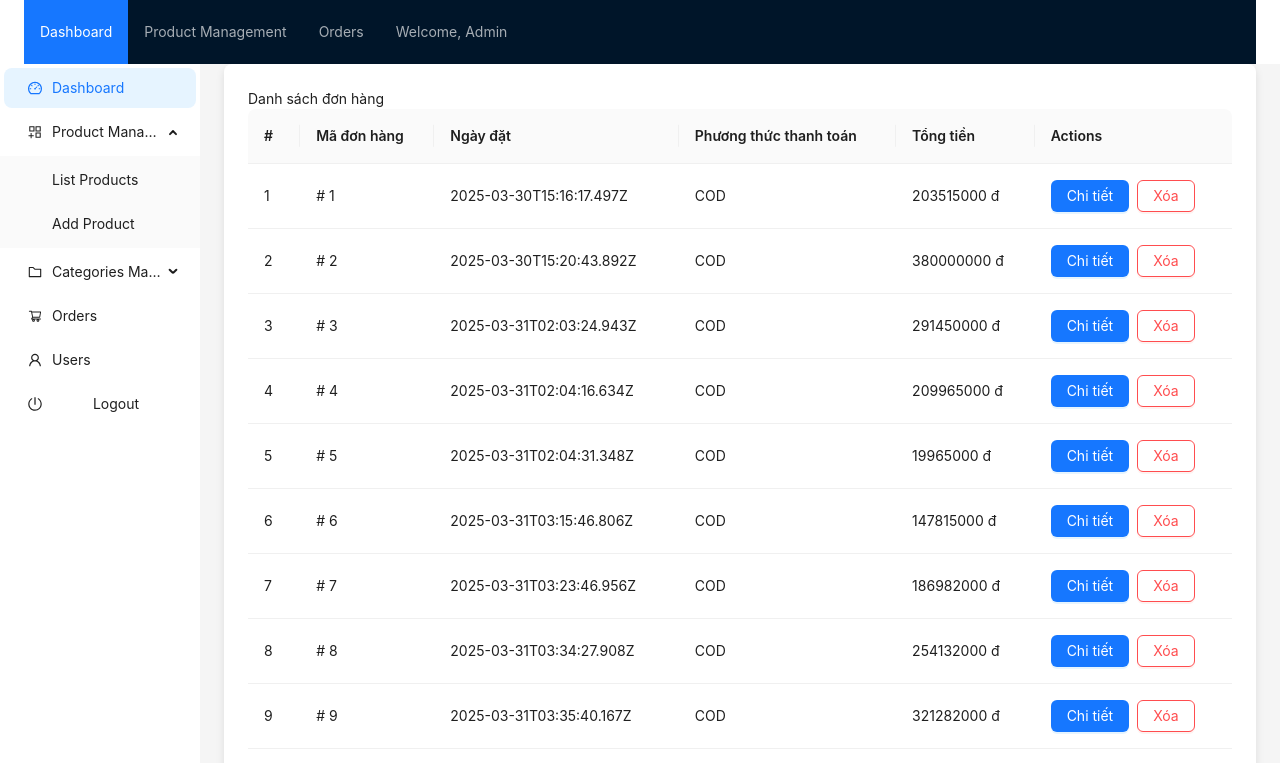
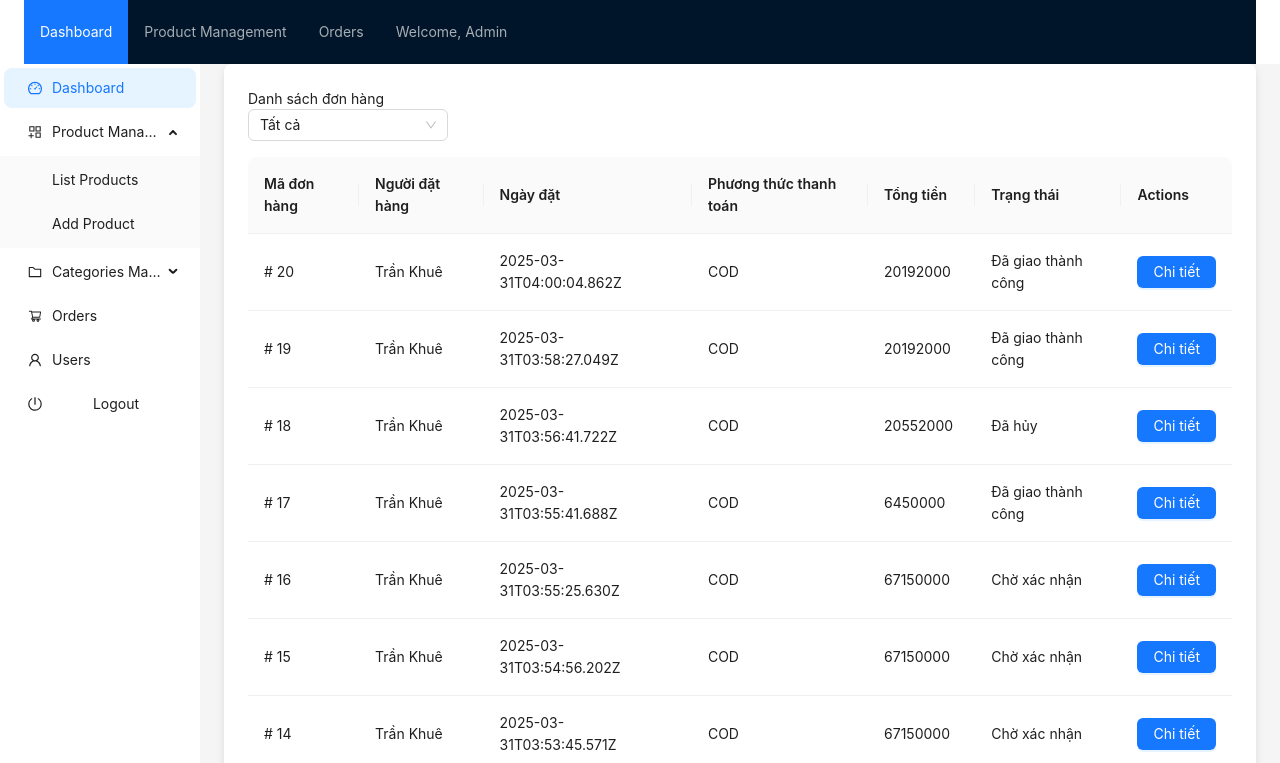
Before and after one commit to Website-Furino/FW2_Spring2025, a React (Vite) app: page /admin/orders in a window 1280 px wide. Shown: the top 763 px of the page. Built offline with nearby package versions, Linux system fonts and the light colour scheme; data requests are answered from the project's data file; sample sign-in values are in the browser's storage.

Commit message:
cập nhật trạng thái bên admin

```diff
--- a/src/page/(admin)/Orders/OrderDetail.tsx
+++ b/src/page/(admin)/Orders/OrderDetail.tsx
@@ -1,20 +1,34 @@
 import React, { useState, useEffect } from "react";
 import axios from "axios";
-import { message, Card, Row, Col, Typography, Divider, List } from "antd";
-import { useParams } from "react-router-dom"; // Để lấy thông tin từ URL params
+import {
+  message,
+  Card,
+  Row,
+  Col,
+  Typography,
+  Divider,
+  List,
+  Select,
+} from "antd";
+import { useParams } from "react-router-dom";
 
 const { Title, Text } = Typography;
+const { Option } = Select;
 
 const OrderDetail = () => {
   const [orderDetails, setOrderDetails] = useState<any>(null);
   const [loading, setLoading] = useState(true);
+  const [status, setStatus] = useState("");
   const { id } = useParams();
+  const user = JSON.parse(localStorage.getItem("user") || "{}");
+
   useEffect(() => {
     if (id) {
       axios
         .get(`http://localhost:3000/orders/${id}`)
         .then((response) => {
           setOrderDetails(response.data); // Lưu thông tin đơn hàng vào state
+          setStatus(response.data.status); // Lưu trạng thái hiện tại
           setLoading(false);
         })
         .catch((error) => {
@@ -28,13 +42,51 @@ const OrderDetail = () => {
     }
   }, [id]);
 
+  const handleStatusChange = (newStatus: string) => {
+    // Giữ nguyên các thông tin đơn hàng khác và chỉ thay đổi trạng thái
+    const updatedOrder = {
+      ...orderDetails, // Giữ nguyên tất cả các thông tin hiện tại của đơn hàng
+      status: newStatus, // Cập nhật trạng thái mới
+    };
+
+    axios
+      .put(`http://localhost:3000/orders/${id}`, updatedOrder) // Gửi toàn bộ đơn hàng với trạng thái mới
+      .then((response) => {
+        setStatus(newStatus); // Cập nhật trạng thái mới trong state
+        setOrderDetails(response.data); // Cập nhật lại thông tin đơn hàng sau khi cập nhật
+        message.success("Cập nhật trạng thái đơn hàng thành công!");
+      })
+      .catch((error) => {
+        console.error("Lỗi khi cập nhật trạng thái:", error);
+        message.error("Không thể cập nhật trạng thái đơn hàng.");
+      });
+  };
+
   if (loading) {
-    return <div>Loading...</div>; // Hiển thị khi đang tải dữ liệu
+    return <div>Loading...</div>;
   }
 
   if (!orderDetails) {
-    return <div>Không có thông tin đơn hàng.</div>; // Hiển thị nếu không có dữ liệu đơn hàng
+    return <div>Không có thông tin đơn hàng.</div>;
   }
+
+  // Cấu hình các trạng thái có thể thay đổi từ trạng thái hiện tại
+  const getAvailableStatusOptions = (currentStatus: string) => {
+    switch (currentStatus) {
+      case "Chờ xác nhận":
+        return ["Đã xác nhận", "Đã hủy"];
+      case "Đã xác nhận":
+        return ["Đang giao hàng"];
+      case "Đang giao hàng":
+        return ["Đã giao thành công"];
+      case "Đã giao thành công":
+        return []; // Không thể thay đổi trạng thái nữa
+      case "Đã hủy":
+        return []; // Không thể thay đổi trạng thái nữa
+      default:
+        return []; // Trạng thái mặc định hoặc không hợp lệ
+    }
+  };
 
   return (
     <div style={{ maxWidth: "1200px", margin: "0 auto", paddingTop: "50px" }}>
@@ -84,7 +136,9 @@ const OrderDetail = () => {
             <List.Item>
               <List.Item.Meta
                 title={item.name}
-                description={`Số lượng: ${item.quantity} | Giá: ${item.price.toLocaleString()} đ`}
+                description={`Số lượng: ${
+                  item.quantity
+                } | Giá: ${item.price.toLocaleString()} đ`}
               />
             </List.Item>
           )}
@@ -105,6 +159,30 @@ const OrderDetail = () => {
             </Text>
           </Col>
         </Row>
+
+        <Divider />
+
+        <Row gutter={16}>
+          <Col span={12}>
+            <Text strong>Chọn trạng thái: </Text>
+          </Col>
+          <Col span={12} style={{ textAlign: "right" }}>
+            {/* Chỉ hiển thị dropdown nếu đơn hàng chưa giao hoặc chưa giao thành công */}
+            <Select
+              value={status}
+              onChange={handleStatusChange}
+              style={{ width: 200 }}
+            >
+              {getAvailableStatusOptions(orderDetails.status).map(
+                (statusOption) => (
+                  <Option key={statusOption} value={statusOption}>
+                    {statusOption}
+                  </Option>
+                )
+              )}
+            </Select>
+          </Col>
+        </Row>
       </Card>
     </div>
   );
--- a/src/page/(admin)/Orders/Orders.tsx
+++ b/src/page/(admin)/Orders/Orders.tsx
@@ -1,23 +1,35 @@
-import { Button, Space, Table, Popconfirm } from "antd";
+import React from "react";
+import { Button, Space, Table, Select } from "antd";
 import { Link } from "react-router-dom";
-import { useDelete, useList } from "../../../hooks"; // Hook của bạn
+import { useList } from "../../../hooks";
+
+const { Option } = Select;
 
 const OrderList = () => {
-  const { data, isLoading } = useList({ resource: "orders" }); // Lấy danh sách đơn hàng
-  const { mutate } = useDelete({ resource: "orders" }); // Xóa đơn hàng
+  const { data, isLoading } = useList({ resource: "orders" });
+  const [filterStatus, setFilterStatus] = React.useState("");
+
+  // Sắp xếp đơn hàng theo orderDate
+  const sortedData = data
+    ? [...data].sort((a, b) => new Date(b.orderDate) - new Date(a.orderDate))
+    : [];
+
+  // Lọc dữ liệu theo trạng thái đã chọn
+  const filteredData = filterStatus
+    ? sortedData.filter((order) => order.status === filterStatus)
+    : sortedData;
 
   const columns = [
-    {
-      title: "#",
-      dataIndex: "id",
-      key: "id",
-      render: (_, __, index) => index + 1, // Số thứ tự
-    },
     {
       title: "Mã đơn hàng",
       dataIndex: "id",
       key: "id",
-      render: (id) => <Link to={`/order/${id}`}># {id}</Link>, // Liên kết đến chi tiết đơn hàng
+      render: (id) => <Link to={`${id}`}># {id}</Link>,
+    },
+    {
+      title: "Người đặt hàng",
+      dataIndex: ["userInfo", "fullName"],
+      key: "userInfo.fullName",
     },
     {
       title: "Ngày đặt",
@@ -33,7 +45,11 @@ const OrderList = () => {
       title: "Tổng tiền",
       dataIndex: "totalPrice",
       key: "totalPrice",
-      render: (totalPrice) => totalPrice + " đ", // Định dạng tiền tệ
+    },
+    {
+      title: "Trạng thái",
+      dataIndex: "status",
+      key: "status",
     },
     {
       title: "Actions",
@@ -42,14 +58,6 @@ const OrderList = () => {
           <Button type="primary">
             <Link to={`${order.id}`}>Chi tiết</Link>
           </Button>
-          <Popconfirm
-            title="Bạn có chắc chắn muốn xóa đơn hàng này?"
-            onConfirm={() => mutate(order.id)}
-            okText="Có"
-            cancelText="Không"
-          >
-            <Button danger>Xóa</Button>
-          </Popconfirm>
         </Space>
       ),
     },
@@ -58,11 +66,26 @@ const OrderList = () => {
   return (
     <div>
       <h1>Danh sách đơn hàng</h1>
+
+      <div style={{ marginBottom: 16 }}>
+        <Select
+          placeholder="Chọn trạng thái"
+          value={filterStatus}
+          onChange={setFilterStatus}
+          style={{ width: 200 }}
+        >
+          <Option value="">Tất cả</Option>
+          <Option value="Đã giao thành công">Đã giao thành công</Option>
+          <Option value="Đã hủy">Đã hủy</Option>
+          <Option value="Chờ xác nhận">Chờ xác nhận</Option>
+        </Select>
+      </div>
+
       <Table
-        dataSource={data}
+        dataSource={filteredData}
         columns={columns}
         loading={isLoading}
-        rowKey="id" // Sử dụng id làm khóa cho mỗi dòng
+        rowKey="id"
       />
     </div>
   );
```
